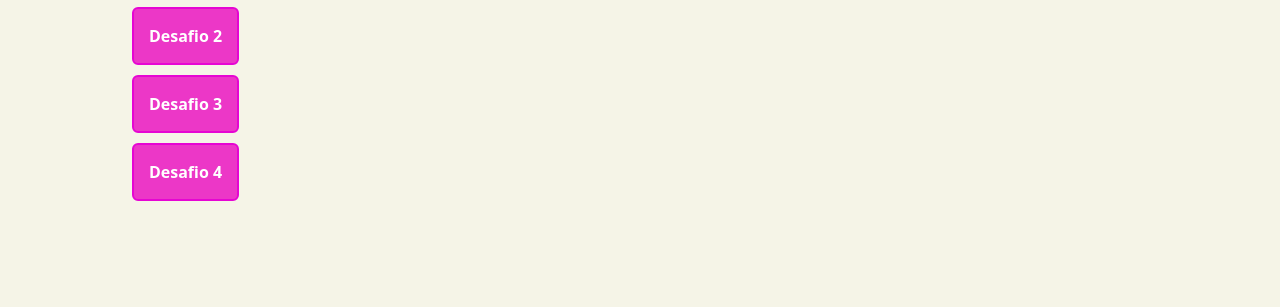
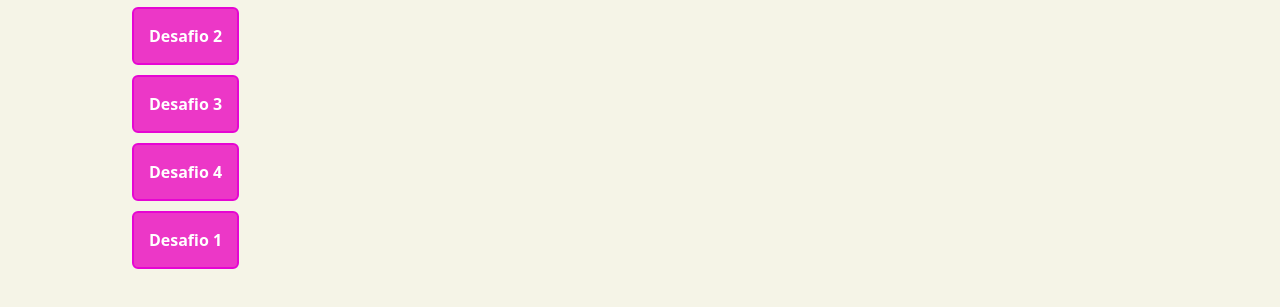
Before and after one commit to TineZinhow/teste, a plain HTML site: page index.html in a window 1280 px wide. Shown: the part 293-600 px from the top of the page. Drawn offline with nearby package versions, Linux system fonts and the light colour scheme.

Commit message:
Update index.html

```diff
--- a/index.html
+++ b/index.html
@@ -46,6 +46,8 @@
                                 <a href="desafio 2.html" class="btn btn-info link-a-1">Desafio 2</a>
                                 <a href="desafio 3.html" class="btn btn-info link-a-1">Desafio 3</a>
                                 <a href="desafio 4.html" class="btn btn-info link-a-1">Desafio 4</a>
+                                <a href="carregando.html" class="btn btn-info link-a-1">Desafio 1</a>
+
 
                         </section>
                     </div>
```
